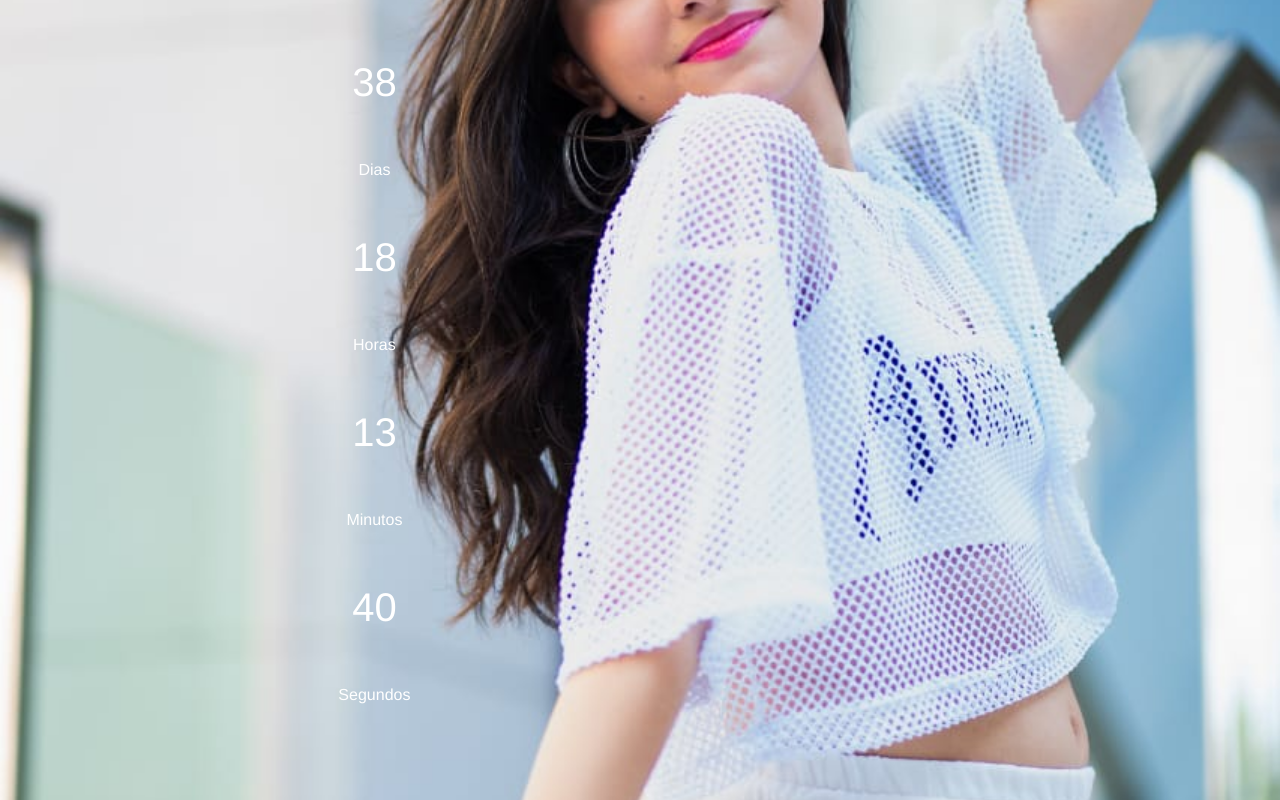
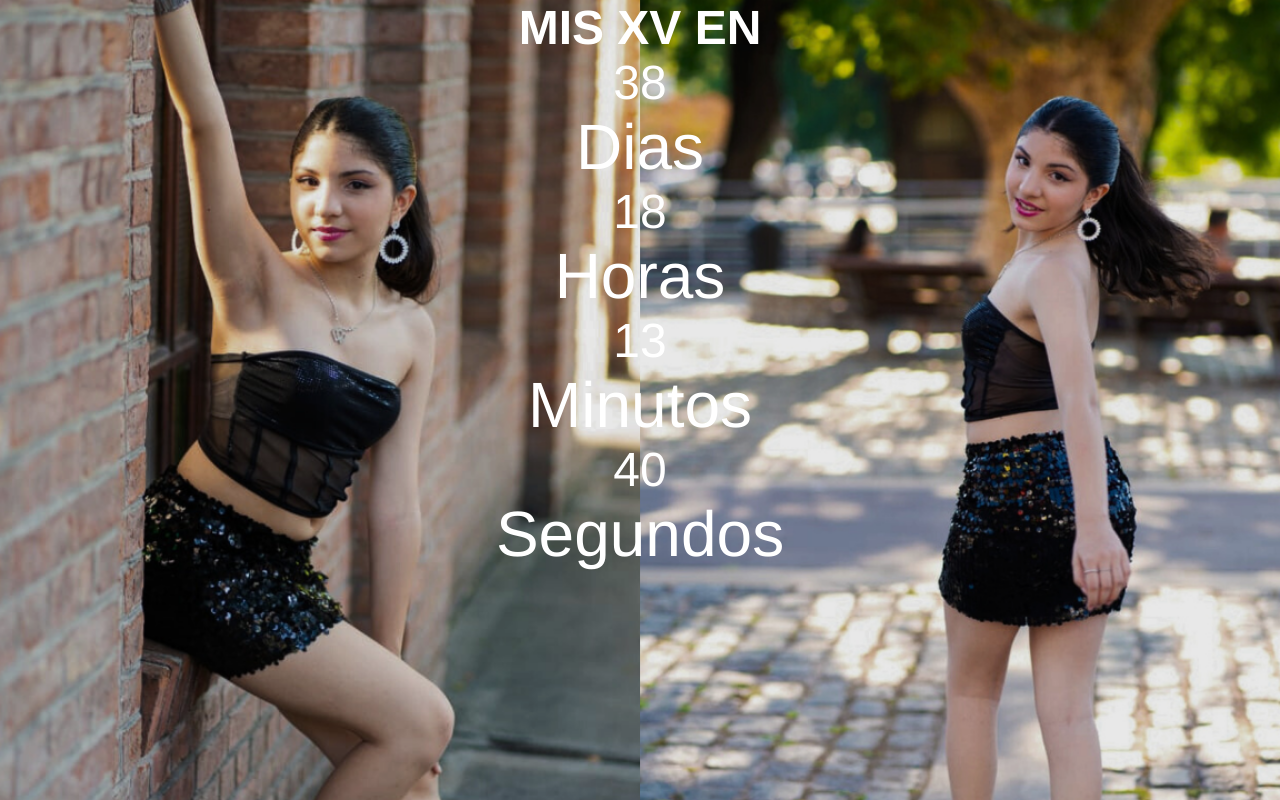
Before and after one commit to FedeLetieri/Fedeletieri.github.io, a plain HTML site: page pag/header/header.html in a window 1280 px wide. Drawn offline with Linux system fonts and the light colour scheme.

Commit message:
algo de avance en el hgeader

```diff
--- a/pag/header/header.css
+++ b/pag/header/header.css
@@ -6,31 +6,36 @@ body {
     font-family: 'Metropolis Extra Light', Helvetica, Arial, Lucida, sans-serif;
     overflow: hidden; /* Evita que se genere un scrollbar en el body */
 }
-
-.header_container {
-    text-align: center;
-    position: relative;
-    overflow: hidden;
-    display: flex;
-    align-items: center;
-    justify-content: center;
-    height: 100vh;
-}
-
 .container_content {
     position: relative;
     width: 100vw;
     height: 100vh; /* Ajusta la altura al 100% de la ventana */
     overflow: hidden; /* Evita que la imagen se expanda o contraiga en zoom */
-    background: url('../static/2.jpg') center/cover no-repeat; /* Establece la imagen de fondo */
+    background: url('../static/imgfondo.png') center/cover no-repeat; /* Establece la imagen de fondo */
 }
 
-.header-p {
-    color: white;
-    font-size: 2.5em;
+.header_container {
+    text-align: center;
+    display: flex;
+    align-items: center;
+
 }
 
+ .header-p {
+    color: white;
+    font-size: 3em;
+    margin: 0;
 
+}
+
+.date_value_label{
+color:white;
+font-size:4em;
+margin: 0;
+
+}
+
+/*
 
 .content-container_date {
     width: 100%;
@@ -51,7 +56,5 @@ body {
     vertical-align: top;
 }
 
-.date_value_label {
-    color: white;
-    font-size: 1em;
-}
+
+   */
--- a/pag/header/header.html
+++ b/pag/header/header.html
@@ -1,8 +1,11 @@
 <head>
     <meta charset="UTF-8">
     <link rel="stylesheet" href="header.css">
-    <meta name="viewport" content="width=device-width, initial-scale=1.0">
+    <meta name="viewport" content="width=device-width, initial-scale=1">
     <script src="cuentaRegresiva.js"></script>
+    <link rel="preconnect" href="https://fonts.googleapis.com">
+<link rel="preconnect" href="https://fonts.gstatic.com" crossorigin>
+<link href="https://fonts.googleapis.com/css2?family=Montserrat:wght@100&display=swap" rel="stylesheet">
 </head>
 <header class="header_container">
     <div class="container_content">
--- a/pag/index.css
+++ b/pag/index.css
@@ -18,7 +18,7 @@ body {
 }
 
 .body_header{
-    height: 48em;
+    height: 100vh;
 
 }
 
```
Also changed, not shown: pag/static/imgfondo.png (added).
